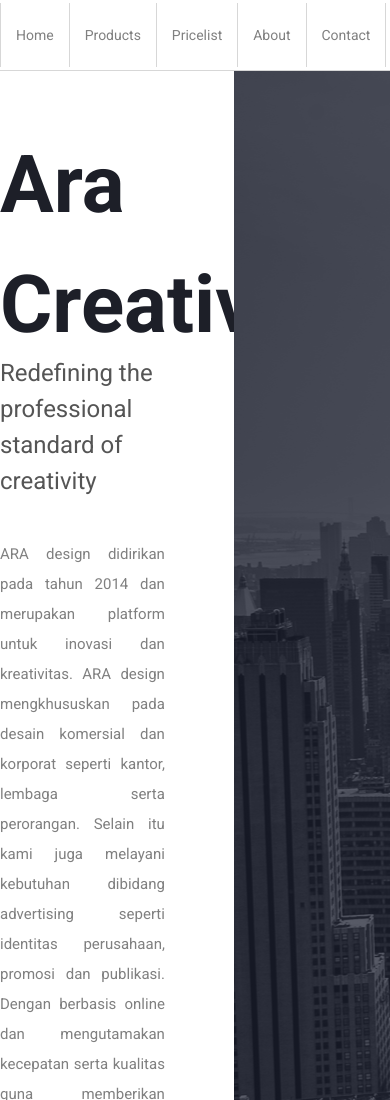
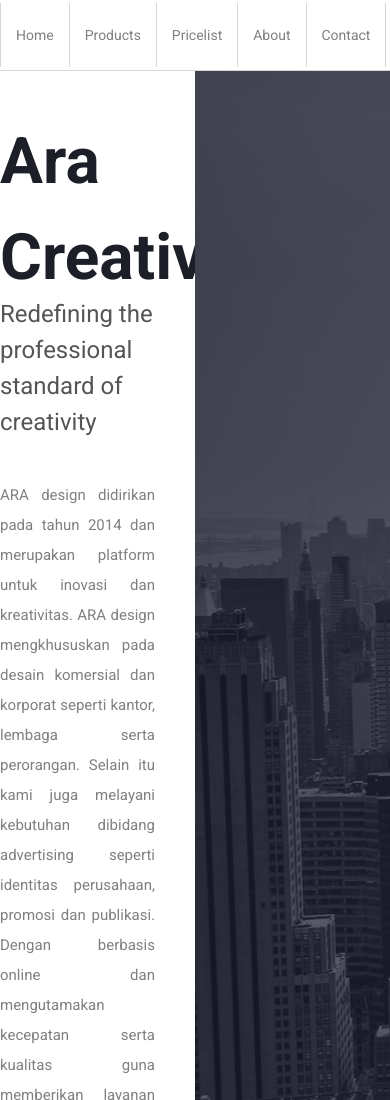
Before and after one commit to widibaskoro/ara, a plain HTML site: page public/about.html in a window 390 px wide. Shown: the top 1100 px of the page. Drawn offline with Linux system fonts and the light colour scheme; some icons are missing; a web font is replaced by a local one.

Commit message:
responsive

```diff
--- a/src/sass/style.scss
+++ b/src/sass/style.scss
@@ -460,3 +460,20 @@ span#disclaimer {
   text-align: right;
   font-style: italic;
 }
+@media screen and (max-width: 1025px){
+  .container{
+    max-width: 920px;
+  }
+  .c-six, .four {
+    width: 50%
+  }
+  .main-content .about h1 {
+    font-size: 4em!important;
+  }
+  .product-service .images {
+    min-height: 200px;
+  }
+  .main-content .about p{
+    max-width: 100%;
+  }
+}
```
Also changed, not shown: public/css/style.css.
